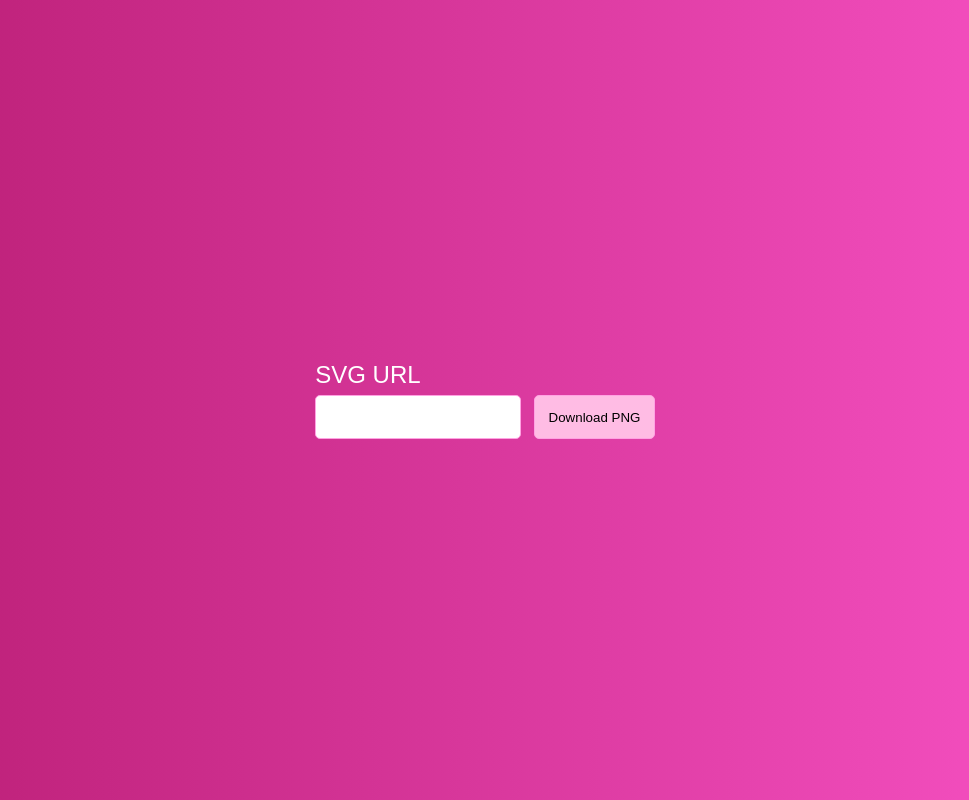
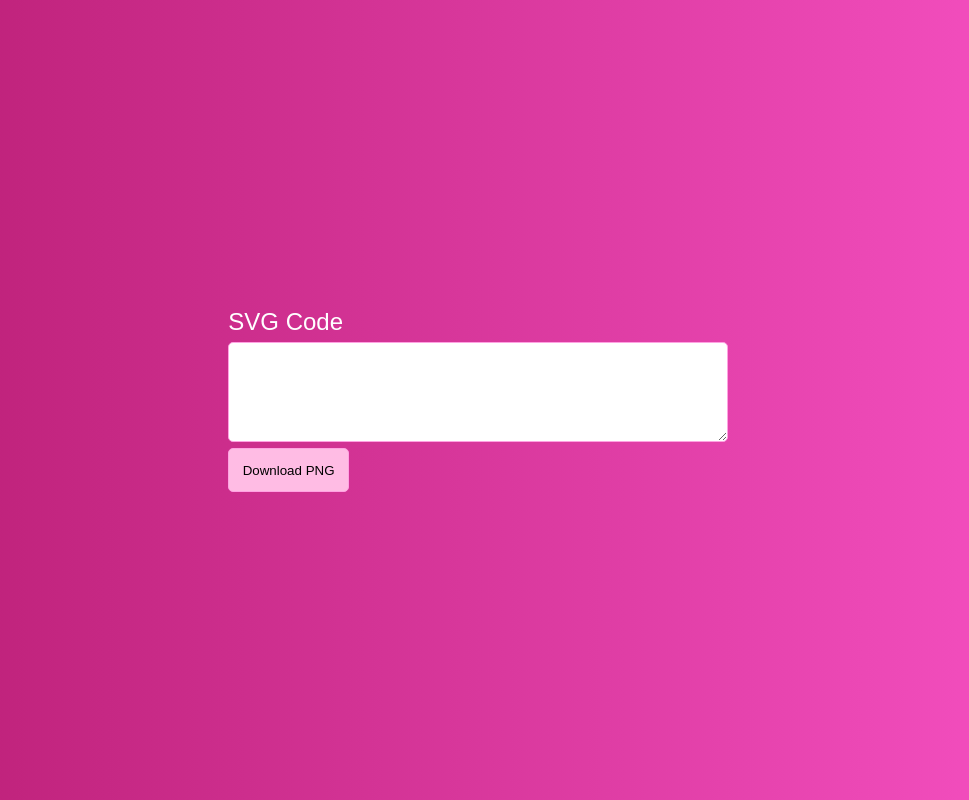
Before and after one commit to Angelmmiguel/svgtopng, a website: page index.html in a window 1280 px wide. Shown: the whole page, without its empty margins (155-1124 px from the left). Drawn offline with Linux system fonts and the light colour scheme.

Commit message:
Move everything to index. Add a test. Add travis config

```diff
--- a/app.js
+++ /dev/null
@@ -1,13 +0,0 @@
-dc=document,$=dc.querySelector.bind(dc),t=$`input`,c=$`canvas`,i=new Image(),d=c.getContext`2d`
-oc=_=>{
-  i.onload=_=>{
-    d.drawImage(i,0,0)
-    s=`image`,m=`${s}/png`,o=`${s}/octet-stream`
-    u=c.toDataURL(m).replace(m,o)
-    e=new MouseEvent(`click`,{view:window,bubbles:false}),a=dc.createElement`a`,at=a.setAttribute.bind(a)
-    at('download','i.png')
-    at('href',u)
-    at('target','_blank')
-    a.dispatchEvent(e)}
-  i.crossOrigin=`Anonymous`
-  i.src=t.value}
--- a/index.html
+++ b/index.html
@@ -1,4 +1,24 @@
-<head><link href="/styles.css" rel="stylesheet"/></head>
-<main><div><label for="a">SVG URL</label></div><input id="a"/><button onclick="oc()">Download PNG</button></main>
+<head>
+  <style>
+    canvas{display:none;}
+    body{background:linear-gradient(to left,#f953c6,#b91d73);margin:0;font-family:arial;height:100vh;display:flex;align-items:center;justify-content:center;}
+    div{margin-bottom:6px;}
+    label{color:#fff;font-size:24px;}
+    textarea,button{border-radius:5px;border:1px solid #ffa2e2;padding:1em;}
+    textarea{margin-right:1em;width: 500px;height:100px}
+    button{background:#ffbce4;}
+  </style>
+</head>
+<main><div><label for="a">SVG Code</label></div><div><textarea id="a"></textarea></div><button onclick="oc()">Download PNG</button></main>
 <canvas></canvas>
-<script src="/app.js"></script>
+<script>
+dc=document,$=dc.querySelector.bind(dc),t=$`textarea`,c=$`canvas`,i=new Image(),d=c.getContext`2d`,s=`image`
+oc=_=>{
+  i.onload=_=>{
+    d.drawImage(i,0,0)
+    m=`${s}/png`,u=c.toDataURL(m),a=dc.createElement`a`
+    a.download='i.png'
+    a.href=u
+    a.click()}
+  i.src=`data:${s}/svg+xml;utf8,${t.value}`}
+</script>
--- a/package.json
+++ b/package.json
@@ -8,8 +8,8 @@
   "license": "Apache-2.0",
   "scripts": {
     "start": "http-server .",
-    "build": "mkdir dist && cp index.html styles.css app.js ./dist",
-    "size": "bundlesize -f '*.{html,js,css}' -s 1kB -c none"
+    "build": "mkdir dist && cp index.html ./dist",
+    "test": "bundlesize -f index.html -s 1kB -c none"
   },
   "devDependencies": {
     "bundlesize": "^0.17.0",
--- a/styles.css
+++ /dev/null
@@ -1,7 +0,0 @@
-canvas{display:none;}
-body{background:linear-gradient(to left,#f953c6,#b91d73);margin:0;font-family:arial;height:100vh;display:flex;align-items:center;justify-content:center;}
-div{margin-bottom:6px;}
-label{color:#fff;font-size:24px;}
-input,button{border-radius:5px;border:1px solid #ffa2e2;padding:1em;}
-input{margin-right:1em;}
-button{background:#ffbce4;}
```
Also changed, not shown: .travis.yml (added), README.md.
